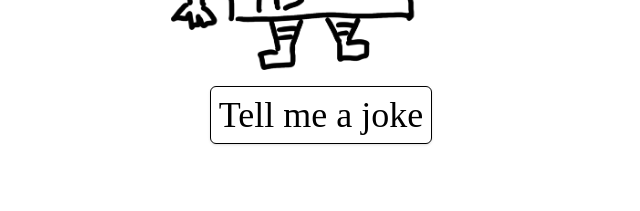
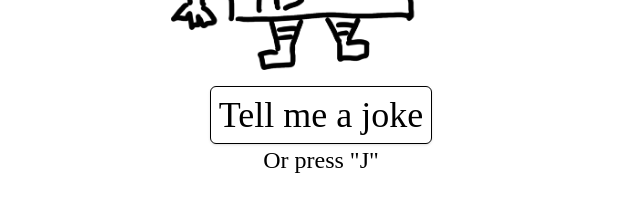
Before and after one commit to bytesbanana/-S-joke-telling-app, a React (Create React App) app: page / in a window 1280 px wide. Shown: the part 233-444 px from the top of the page, without its empty margins (319-959 px from the left). Built offline with nearby package versions, Linux system fonts and the light colour scheme.

Commit message:
adding press "J" to tell joke functionality

```diff
--- a/src/App.tsx
+++ b/src/App.tsx
@@ -38,12 +38,25 @@ function App() {
     tellJoke(joke);
   }, [joke, loading]);
 
+  const onPressKeyListener = (keyboardEvent: KeyboardEvent) => {
+    if (keyboardEvent.key.toLowerCase() === "j") {
+      fetchJoke();
+    }
+  };
+
+  useEffect(() => {
+    window.addEventListener("keypress", onPressKeyListener);
+    return () => {
+      window.removeEventListener("keypress", onPressKeyListener);
+    };
+  }, []);
+
   return (
     <div className="flex justify-center p-20 flex-col items-center">
       <div className=" relative w-[300px] h-auto">
         <img src="/robot.png" alt="robot" />
       </div>
-      <div className="flex justify-center p-4">
+      <div className="flex justify-center p-4 flex-col items-center">
         <button
           disabled={loading}
           className={`border w-fit p-2 rounded-md hover:shadow-gray-300 shadow hover:shadow-lg transition-all border-black text-black text-4xl hover:bg-gray-700 hover:text-gray-200 active:scale-105 disabled:bg-gray-400`}
@@ -54,6 +67,7 @@ function App() {
         >
           Tell me a joke
         </button>
+        <p className="text-2xl">Or press "J"</p>
       </div>
 
       <div className="w-100 p-4 flex justify-center flex-col items-center">
```
